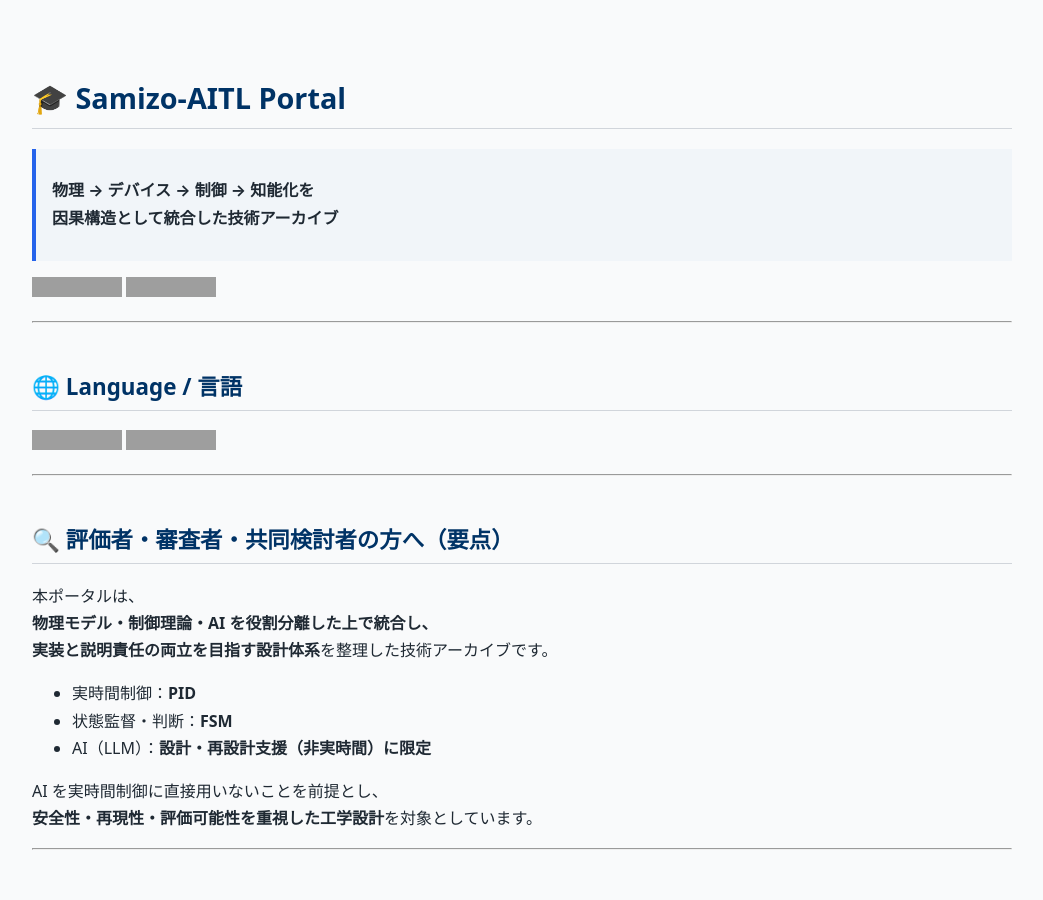
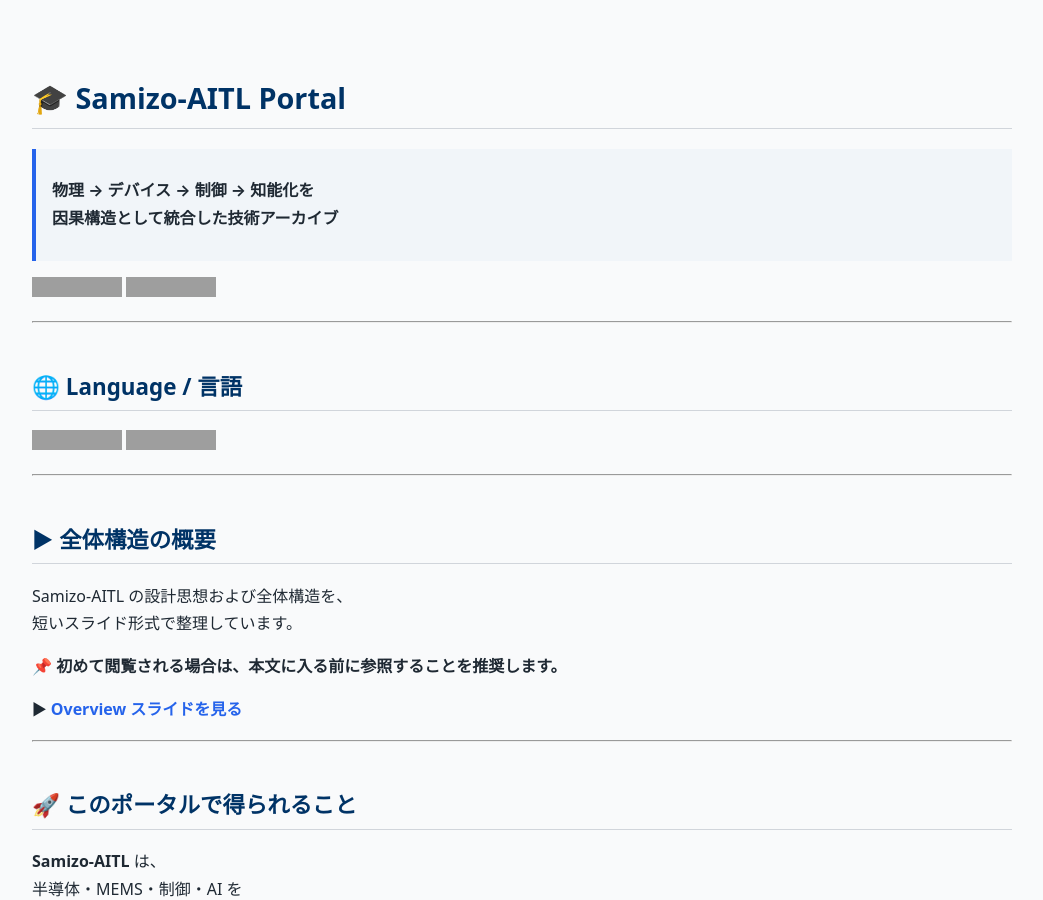
Before and after one commit to Samizo-AITL/Samizo-AITL.github.io, a Jekyll site: the page built from portal/index.md, in a window 1280 px wide and 900 px high, cut to the strip 0-900 px from the top of the window. Shown: the whole strip, without its empty margins (118-1161 px from the left). Built offline with Jekyll 4.4.1, drawn with Linux system fonts in a browser that asks for light colours; our own code applies the rules of GitHub Pages for plain Markdown files; some of the changed text lies outside the part shown; grey boxes are pictures that could not be loaded.

Commit message:
Update index.md

```diff
--- a/portal/index.md
+++ b/portal/index.md
@@ -10,21 +10,6 @@
 ## 🌐 Language / 言語
 [![English Version](https://img.shields.io/badge/English-Version-blue?logo=github)](https://samizo-aitl.github.io/portal/en/)
 [![Japanese Version](https://img.shields.io/badge/Japanese-Version-brightgreen?logo=github)](https://samizo-aitl.github.io/portal/)
-
----
-
-## 🔍 評価者・審査者・共同検討者の方へ（要点）
-
-本ポータルは、
-**物理モデル・制御理論・AI を役割分離した上で統合し、
-実装と説明責任の両立を目指す設計体系**を整理した技術アーカイブです。
-
-- 実時間制御：**PID**
-- 状態監督・判断：**FSM**
-- AI（LLM）：**設計・再設計支援（非実時間）に限定**
-
-AI を実時間制御に直接用いないことを前提とし、
-**安全性・再現性・評価可能性を重視した工学設計**を対象としています。
 
 ---
 
```
Also changed, not shown: other parts of portal/index.md (+15 -0 lines).
